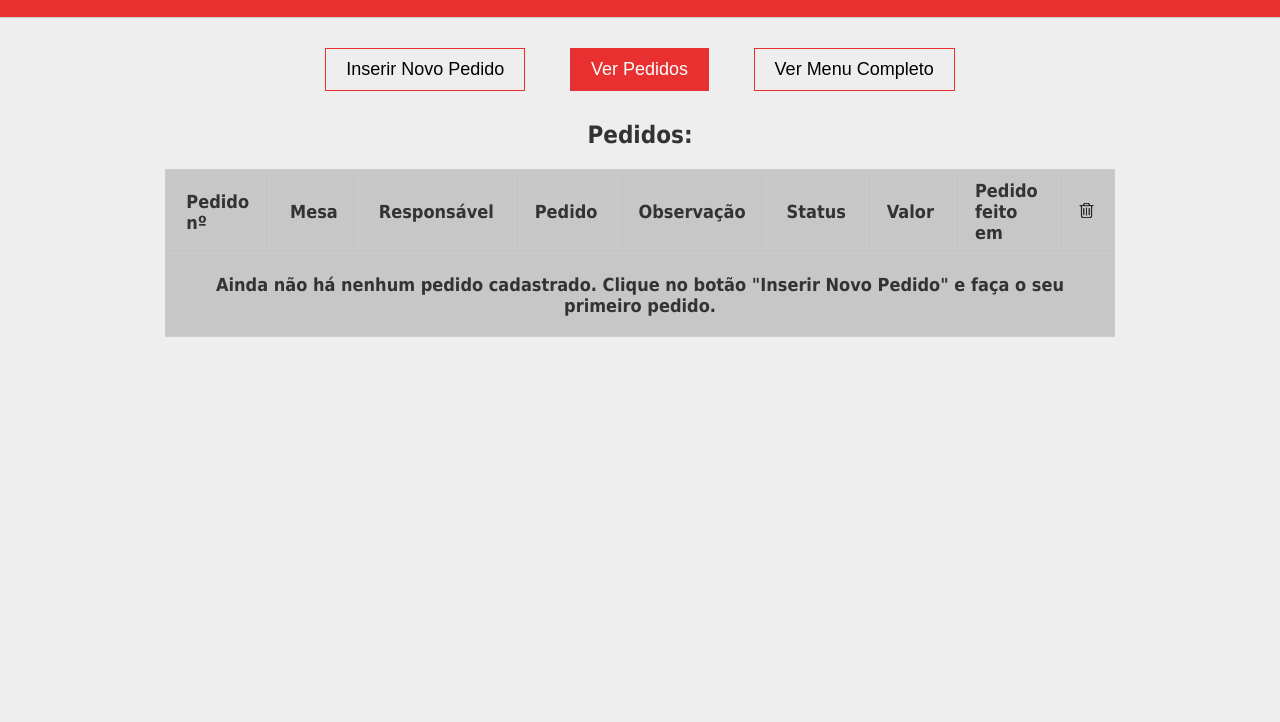
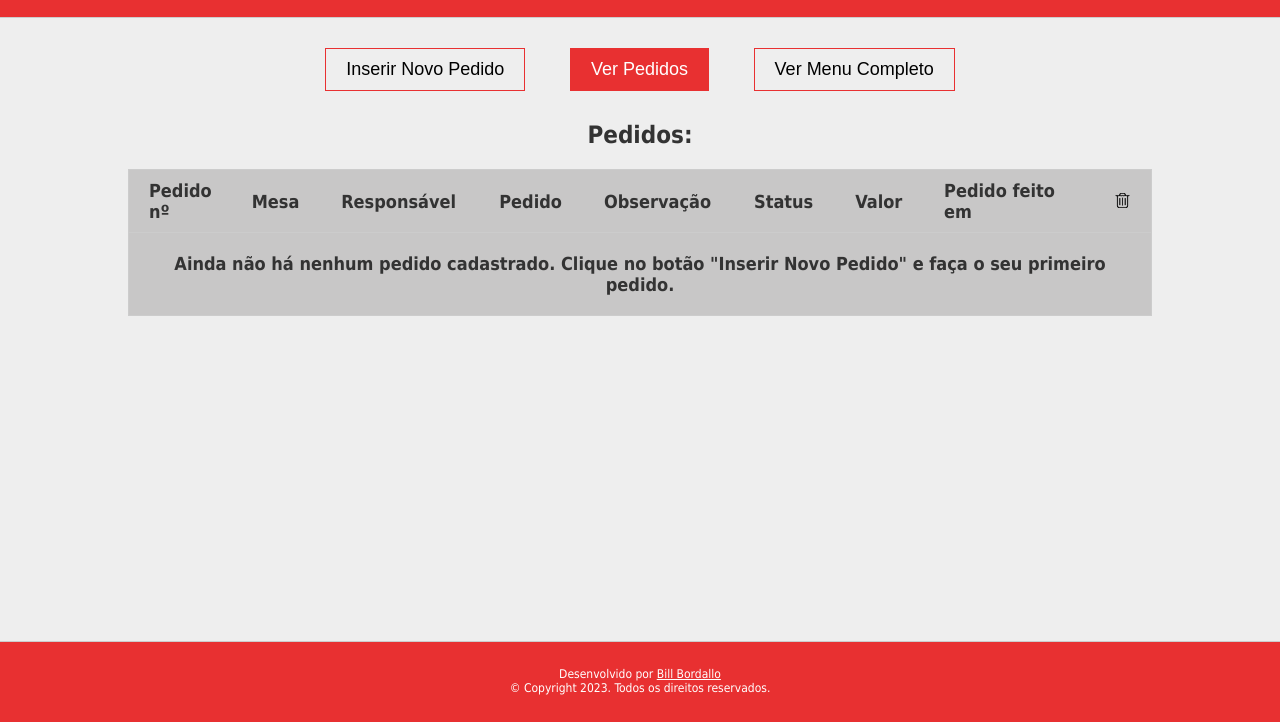
Before and after one commit to billbordallo/restaurante-pedidos, a plain HTML site: page index.html in a window 1280 px wide. Shown: the part 78-800 px from the top of the page. Drawn offline with Linux system fonts and the light colour scheme; no server answers.

Commit message:
Adicionando melhorias de layout, usabilidade e organização de código

```diff
--- a/index.html
+++ b/index.html
@@ -126,6 +126,11 @@
 
     </section>
 
+    <section id="footer">
+        <p>Desenvolvido por <a href="https://github.com/billbordallo" target="_blank">Bill Bordallo</a></p>
+        <p>© Copyright 2023. Todos os direitos reservados.</p>
+    </section>
+
     <script src="scripts.js"></script>
 
 </body>
--- a/styles.css
+++ b/styles.css
@@ -1,3 +1,15 @@
+body {
+    position: relative;
+    min-height:100vh;
+    margin:0;
+}
+
+body:after {
+    content: '';
+    display: block;
+    height: 40px; /* Altura do footer */
+  }
+
 body,
 ul,
 li {
@@ -57,6 +69,7 @@ h2 {
 
 #newItem {
     display: none;
+    margin-bottom: 80px;
 }
 
 #newItem h2 {
@@ -83,7 +96,8 @@ h2 {
     margin: 10px 0;
 }
 
-input, select {
+input,
+select {
     padding: 10px;
     margin: 10px 0;
     font-size: 18px;
@@ -116,7 +130,7 @@ input, select {
 
 .addBtn,
 .btn-atualiza-status {
-    padding: 9px 10px;
+    padding: 12px;
     background-color: #2ab53a;
     color: white;
     text-align: center;
@@ -126,7 +140,12 @@ input, select {
     border: none;
 }
 
-.addBtn:hover {
+.btn-atualiza-status {
+    margin-left: 10px;
+}
+
+.addBtn:hover,
+.btn-atualiza-status:hover {
     background-color: #136e1e;
     color: white;
 }
@@ -142,7 +161,7 @@ input, select {
 }
 
 #myTable {
-    margin: 0 auto;
+    margin: 0 auto 80px;
 }
 
 .close:hover {
@@ -155,7 +174,6 @@ table,
 th,
 td {
     border: none;
-    border-left: 1px solid #ccc;
     border-collapse: collapse;
     position: relative;
     padding: 10px 20px;
@@ -166,8 +184,14 @@ td {
 
 table {
     background-color: white;
-    width: 60%;
     border: 1px solid #ccc;
+    table-layout: fixed;
+    max-width: 80%;
+}
+
+th,
+td {
+    height: 35px;
 }
 
 tr:nth-child(odd) {
@@ -181,10 +205,10 @@ tr td:nth-child(6) {
     padding-right: 50px;
     cursor: pointer;
 }
+
 tr td:nth-child(6).em-edicao {
     background-image: none;
 }
-
 
 th {
     background: rgb(200, 199, 199);
@@ -217,5 +241,27 @@ tr:hover {
 }
 
 #menuTable {
-    margin: 0 auto;
+    margin: 0 auto 80px;
 }
+
+#footer {
+    margin-top: 40px;
+    position: absolute;
+    bottom: 0;
+    width: 100%;
+    height: 40px;
+    padding: 25px 0 15px;
+    background-color: #e83031;
+    color: #fff;
+    text-align: center;
+    border-top: 1px solid #ccc;
+    font-size: 12px;
+}
+
+#footer a {
+    color: #fff;
+}
+
+#footer p {
+    margin: 0;
+}
```
Also changed, not shown: scripts.js (+62 -42 lines).
